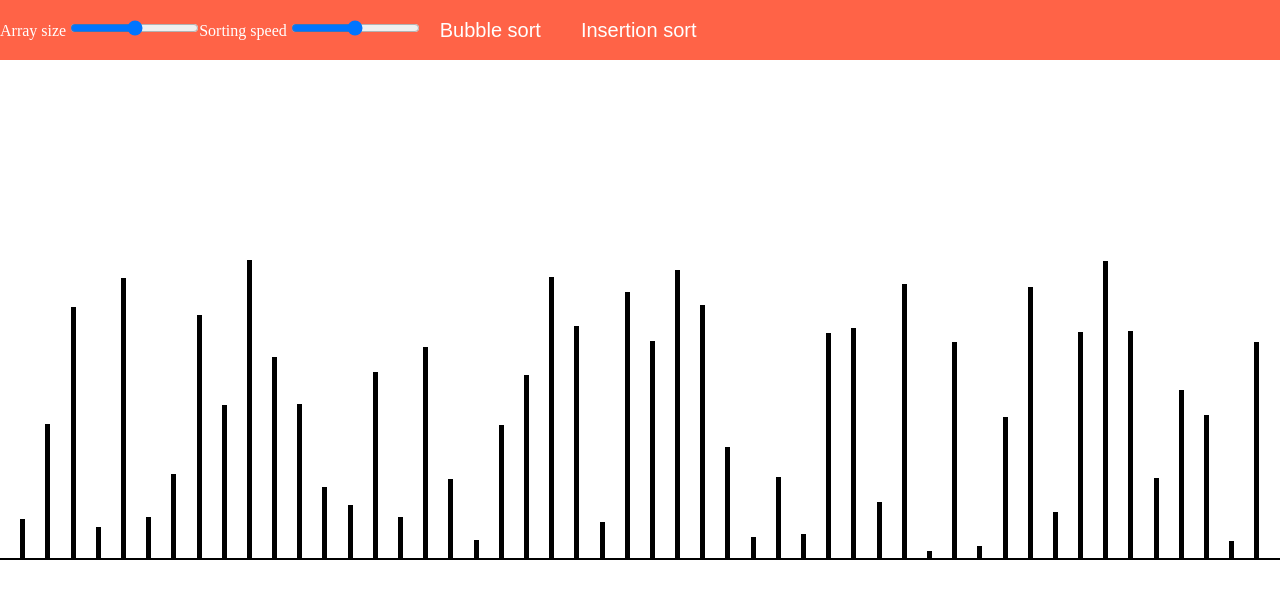
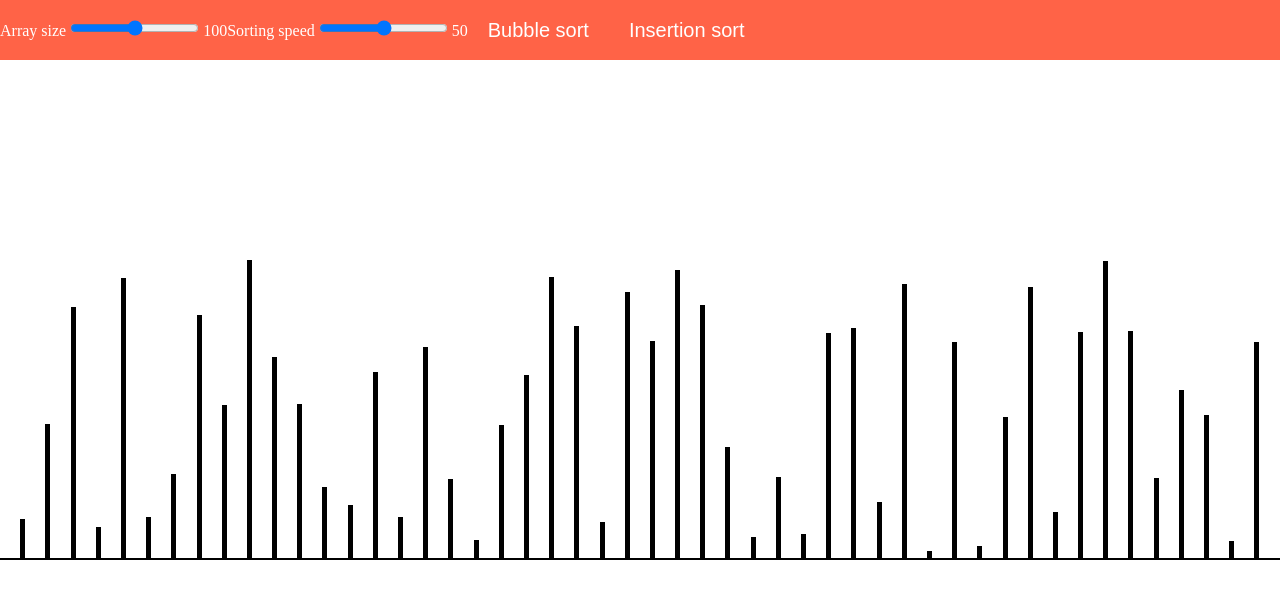
Before and after one commit to centek134/sort-me, a website: page index.html in a window 1280 px wide. Drawn offline with Linux system fonts and the light colour scheme.

Commit message:
Navbar changes Added output tag, to display actual value of range inputs

```diff
--- a/index.html
+++ b/index.html
@@ -13,11 +13,13 @@
         <nav class="nav">
             <div class="nav_div">
                 <label for="array_item_count">Array size</label>
-                <input type= "range" name="array_item_count" id="arr_input" min="10" max="100">
+                <input type= "range" name="array_item_count" id="arr_size_input" min="10" max="200" oninput="this.nextElementSibling.value = this.value">
+                <output>100</output>
             </div>
             <div class="nav_div">
                 <label for="sort_speed">Sorting speed</label>
-                <input type="range" name="sort_speed" id="speed_input" min="10" max="200">
+                <input type="range" name="sort_speed" id="arr_speed_input" min="5" max="100" oninput="this.nextElementSibling.value = this.value">
+                <output>50</output>
             </div>
                 <button id="btn_bubble" class="nav_btn">Bubble sort</button>
                 <button id="btn_insertion" class="nav_btn">Insertion sort</button>
```
